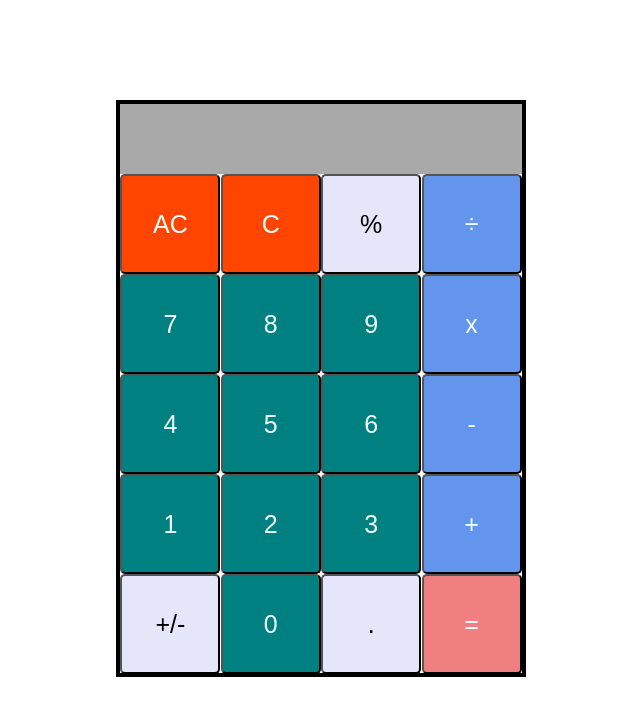
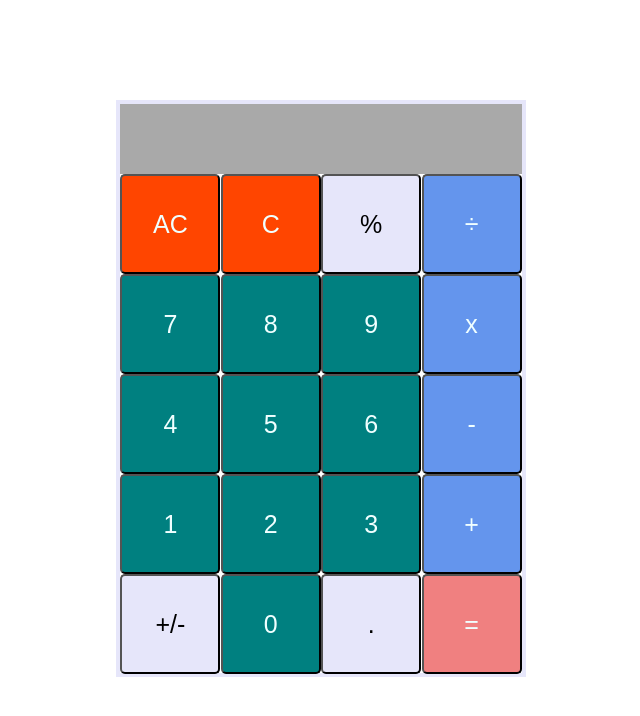
Before and after one commit to symonogwe/calculator-project, a plain HTML site: page index.html in a window 1280 px wide. Shown: the whole page, without its empty margins (319-959 px from the left). Drawn offline with Linux system fonts and the light colour scheme.

```diff
--- a/styles.css
+++ b/styles.css
@@ -2,12 +2,6 @@
 * {
     box-sizing: border-box;
 }
-
-/* body {
-    display: flex;
-    align-items: center;
-    justify-content: center;
-} */
 
 #main {
     margin-top: 100px;
@@ -19,7 +13,7 @@
 #calc-container {
     width: 410px;
     height: 577px;
-    border: 4px solid black;
+    border: 4px solid lavender;
 }
 
 #display {
```
